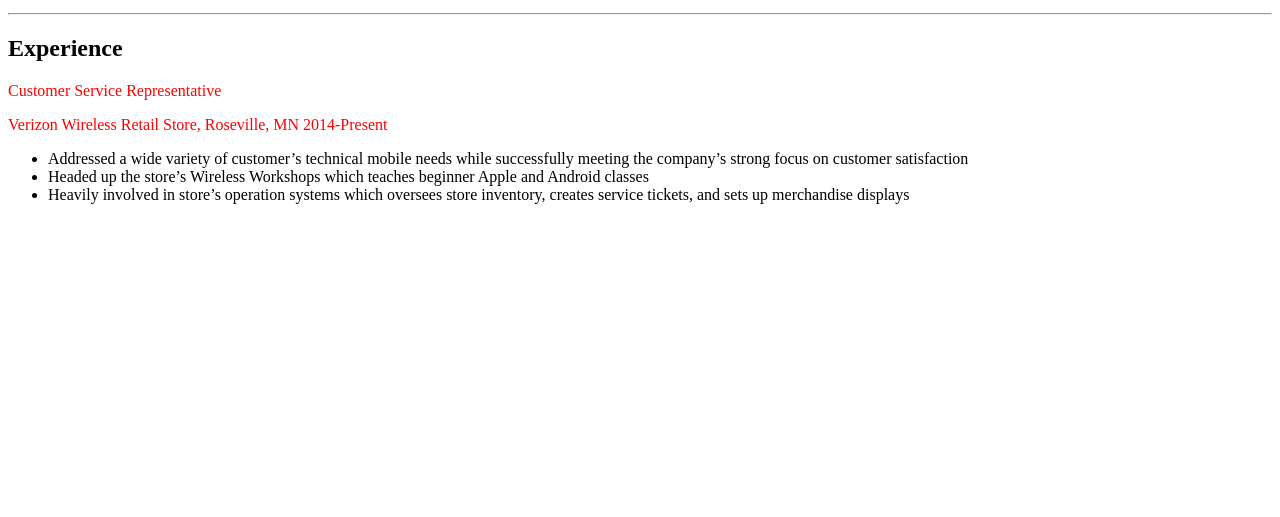
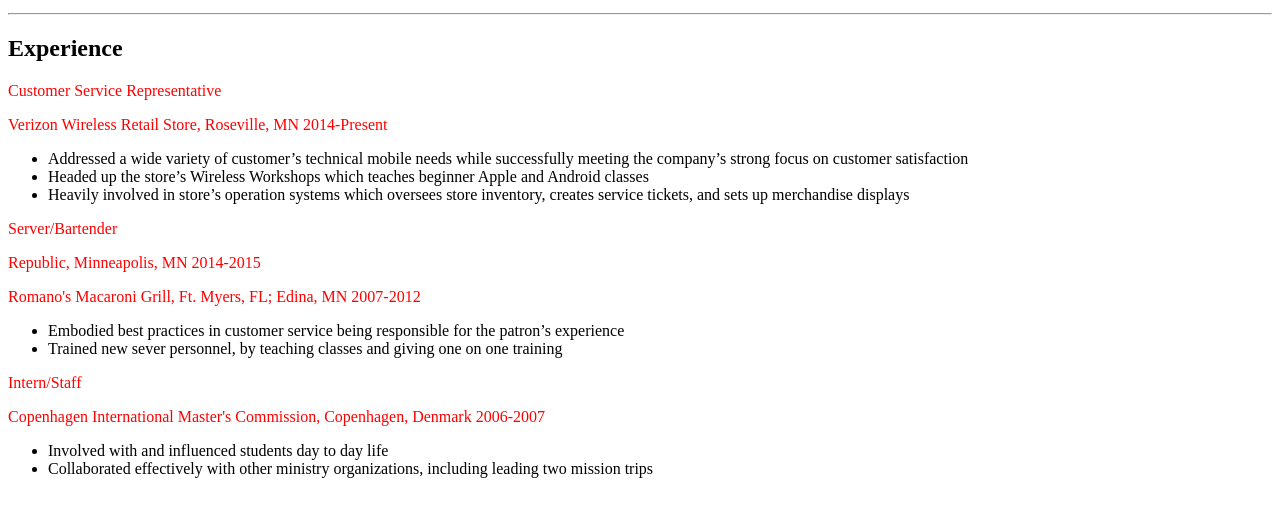
Before and after one commit to jamesericson/jamesericson.github.io, a plain HTML site: page index.html in a window 1280 px wide. Shown: the part 101-618 px from the top of the page. Drawn offline with Linux system fonts and the light colour scheme.

Commit message:
added the rest of the "experience" section

```diff
--- a/index.html
+++ b/index.html
@@ -22,6 +22,22 @@
         <li>Heavily involved in store’s operation systems which oversees store inventory, creates service
 tickets, and sets up merchandise displays</li>
       </ul>
+
+      <p class="exp_title"> Server/Bartender</p>
+      <p class="exp_location"> Republic, Minneapolis, MN            2014-2015</p>
+      <p class="exp_location"> Romano's Macaroni Grill, Ft. Myers, FL; Edina, MN            2007-2012</p>
+      <ul class="exp_descript">
+        <li>Embodied best practices in customer service being responsible for the patron’s experience</li>
+        <li>Trained new sever personnel, by teaching classes and giving one on one training</li>
+      </ul>
+
+      <p class="exp_title"> Intern/Staff</p>
+      <p class="exp_location"> Copenhagen International Master's Commission, Copenhagen, Denmark            2006-2007</p>
+      <ul class="exp_descript">
+        <li>Involved with and influenced students day to day life</li>
+        <li>Collaborated effectively with other ministry organizations, including leading two mission trips</li>
+      </ul>
+
   </div>
   </body>
 </html>
```
